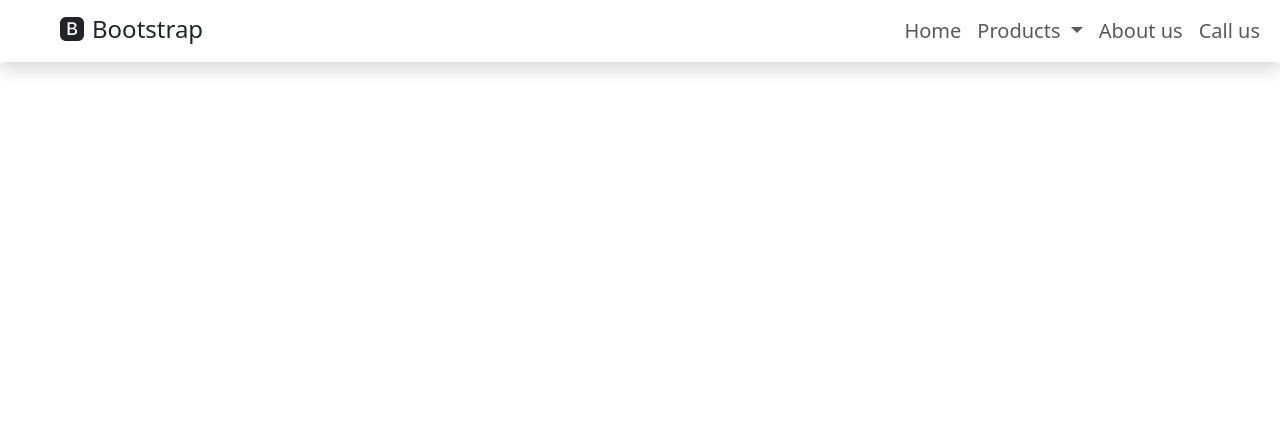
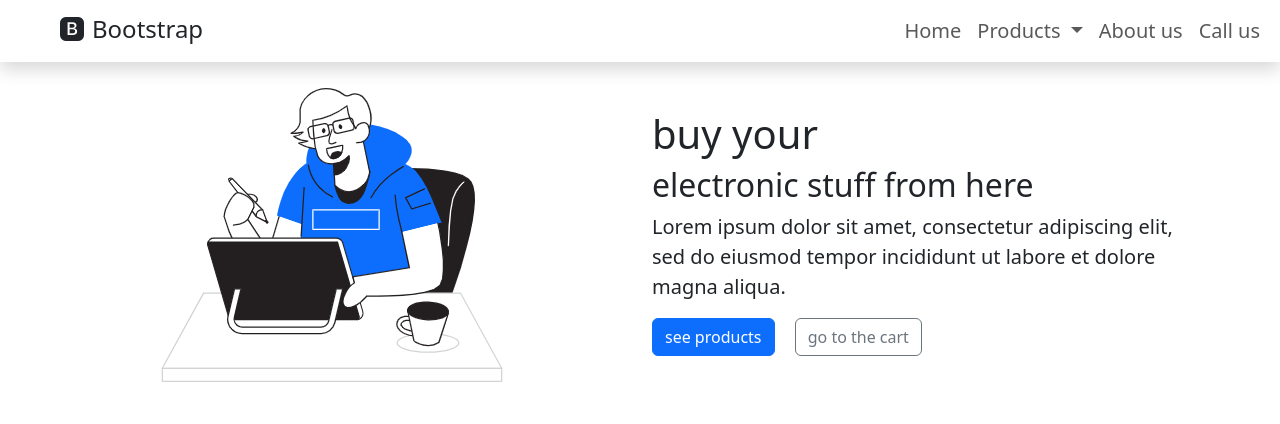
Before and after one commit to faran1385/bootsrap, a plain HTML site: page index.html in a window 1280 px wide. Drawn offline with nearby package versions, Linux system fonts and the light colour scheme.

```diff
--- a/index.html
+++ b/index.html
@@ -43,13 +43,22 @@
         </div>
     </div>
 </div>
-<container>
+<div class="container">
     <div class="row">
-        <div class="col">
-
+        <div class="col-6">
+            <img src="img/img_1.png" />
+        </div>
+        <div class="col-6">
+            <h1 class="mt-5">buy your</h1>
+            <h2 class="">electronic stuff from here</h2>
+            <p class="lead">Lorem ipsum dolor sit amet, consectetur adipiscing elit, sed do eiusmod tempor incididunt ut labore et dolore magna aliqua.</p>
+            <div>
+                <button class="btn btn-primary me-3">see products</button>
+                <button class="btn btn-outline-secondary">go to the cart</button>
+            </div>
         </div>
     </div>
-</container>
+</div>
 <script src="./script.js"></script>
 </body>
 </html>
```
Also changed, not shown: img/img_1.png (added), img/img_2.jpg (added), img/img_3.jpg (added), img/img_4.jpg (added), img/img_5.png (added).
